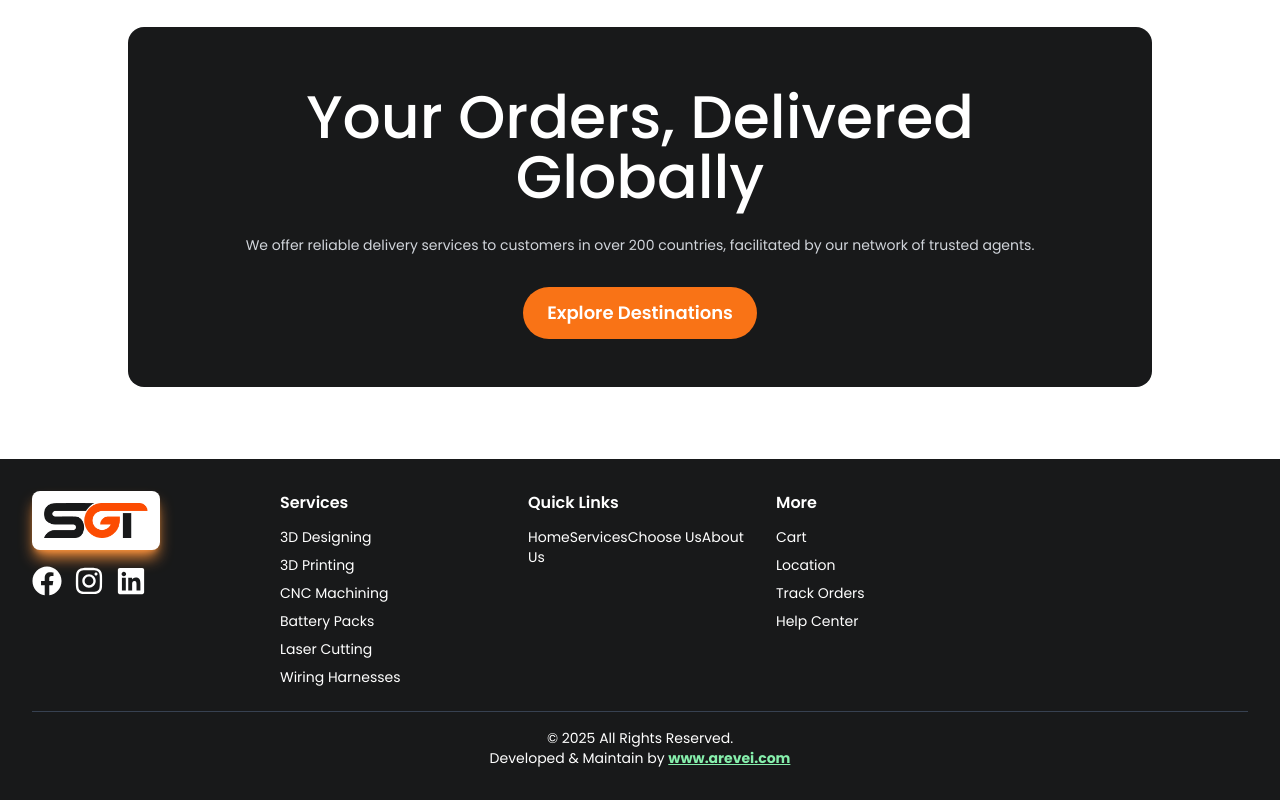
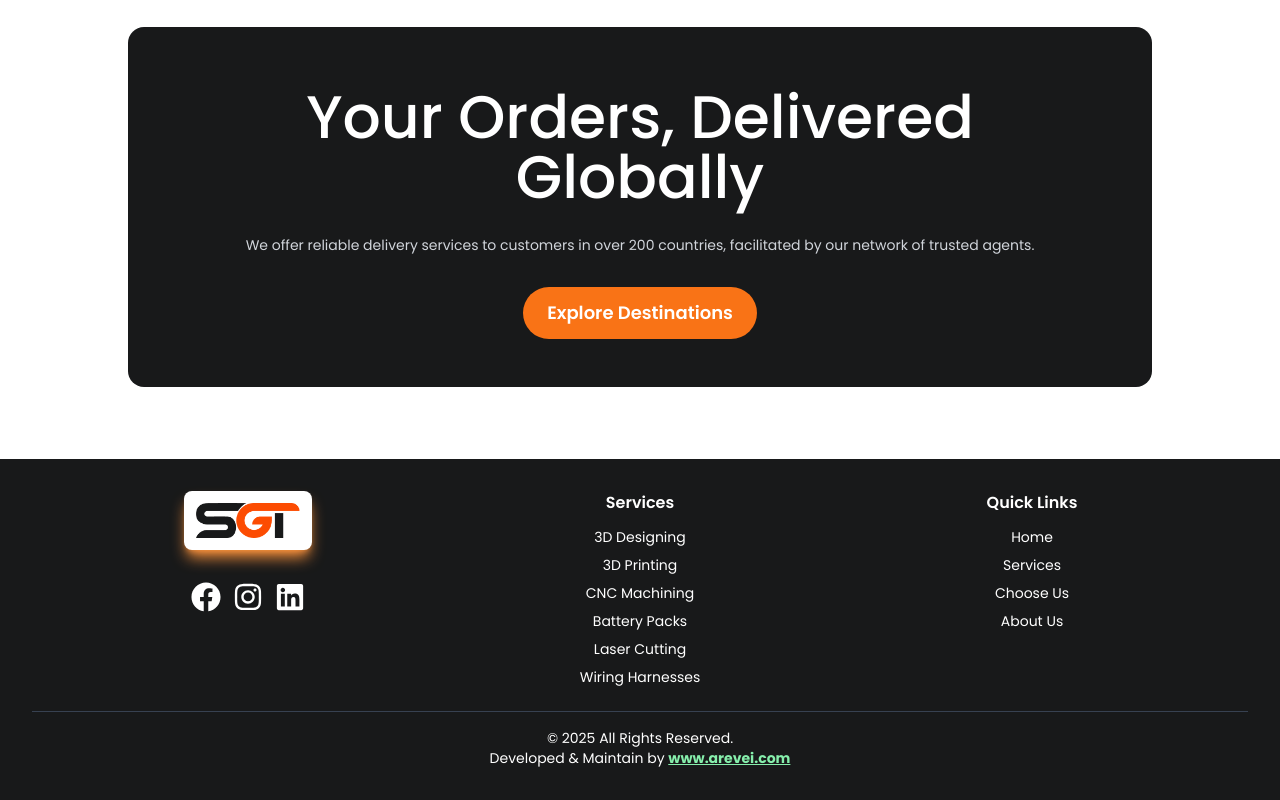
Before and after one commit to Ktyrrishabh9936/sgt-coming-soon, a Next.js app: page / in a window 1280 px wide. Shown: the part 6335-7135 px from the top of the page. Built offline with nearby package versions, Linux system fonts and the light colour scheme.

Commit message:
design footer

```diff
--- a/src/app/components/Footer.jsx
+++ b/src/app/components/Footer.jsx
@@ -7,8 +7,8 @@ const Footer = () => {
      const [activeSection, setActiveSection] = useState("home");
     return (
         <footer className="bg-[#18191A] text-white p-8 mt-8">
-            <div className="container mx-auto grid grid-cols-1 sm:grid-cols-2 md:grid-cols-3 lg:grid-cols-5 gap-6">
-                <div>
+            <div className="container mx-auto grid grid-cols-1 sm:grid-cols-2 md:grid-cols-3 lg:grid-cols-3 gap-6 text-center max-w-6xl">
+                <div className=" flex items-center flex-col">
                     <img src="/logo.png" alt="Logo" className="w-32 mb-4 bg-white p-3 rounded-lg shadow-lg shadow-orange-400" />
 
                     <div className="flex space-x-3 mt-4 text-xl">
@@ -32,7 +32,7 @@ const Footer = () => {
                     <h3 className="font-semibold mb-3">Quick Links</h3>
                     <ul className="text-sm space-y-2">
                     {sections.map((section) => (
-      <Link
+   <li>   <Link
       key={section.link}
       to={section.link}
       spy={true}
@@ -43,11 +43,11 @@ const Footer = () => {
       onSetActive={() => setActiveSection(section.link)}
     >
       {section.name}
-    </Link>
+    </Link></li>
       ))}
                     </ul>
                 </div>
-                <div>
+                {/* <div>
                     <h3 className="font-semibold mb-3">More</h3>
                     <ul className="text-sm space-y-2">
                         <li>Cart</li>
@@ -55,7 +55,7 @@ const Footer = () => {
                         <li>Track Orders</li>
                         <li>Help Center</li>
                     </ul>
-                </div>
+                </div> */}
                 {/* <div className="">
                     <h3 className="font-semibold mb-3">Subscribe</h3>
                     <input type="email" placeholder="Enter Email" className="w-full p-2 mb-2 rounded text-black border-orange-400" />
```
